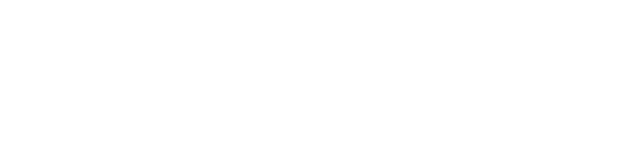
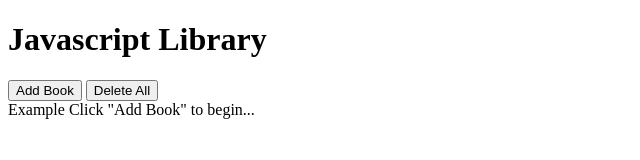
Before and after one commit to blakepyewpro/js-library, a plain HTML site: page index.html in a window 1280 px wide. Shown: the whole page, without its empty margins (0-640 px from the left). Drawn offline with Linux system fonts and the light colour scheme.

Commit message:
add basic html structure

```diff
--- a/index.html
+++ b/index.html
@@ -4,8 +4,22 @@
   <meta charset="UTF-8">
   <meta name="viewport" content="width=device-width, initial-scale=1.0">
   <title>Javascript Library</title>
+  <link rel="stylesheet" href="style.css">
+  <script src="script.js" defer></script>
 </head>
 <body>
-
+  <div id="wrapper">
+    <header>
+      <h1>Javascript Library</h1>
+      <button id="create">Add Book</button>
+      <button id="delete-all">Delete All</button>
+    </header>
+    <main>
+      <div class="book" data-id="1">
+        <span class="title">Example</span>
+        <span class="description">Click "Add Book" to begin...</span>
+      </div>
+    </main>
+  </div>
 </body>
 </html>
```
